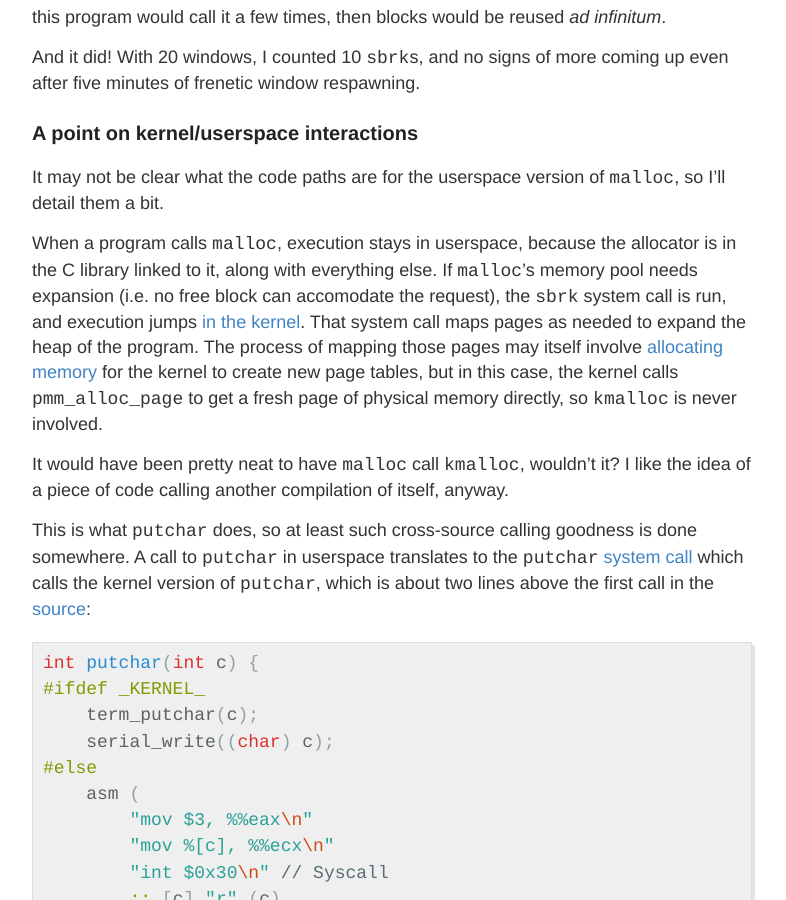
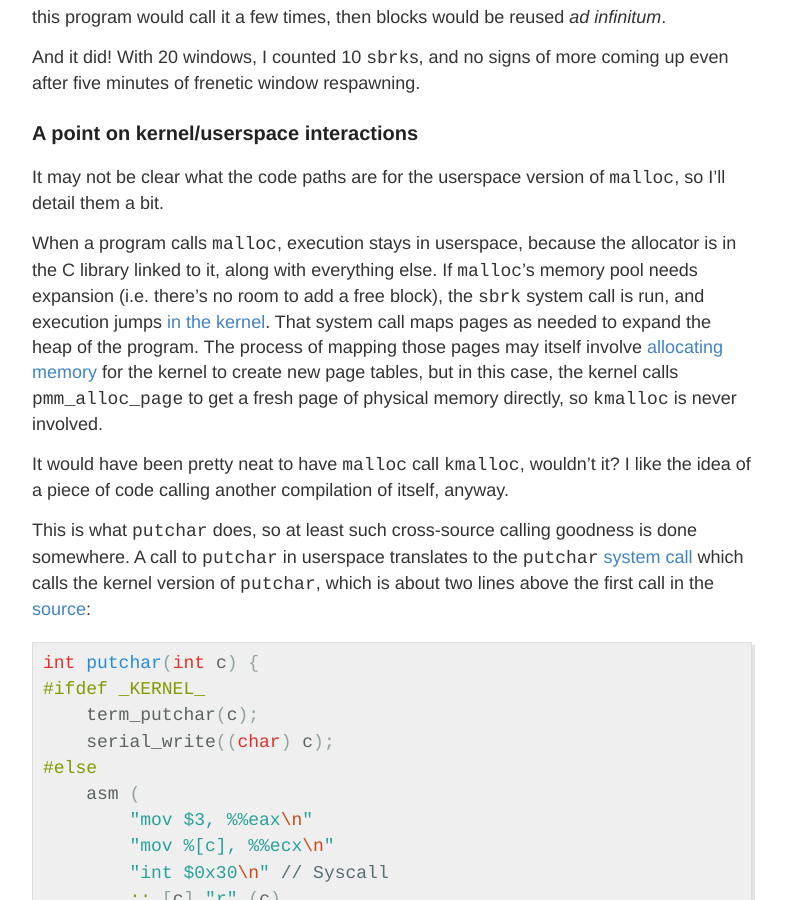
Before and after one commit to 29jm/29jm.github.io, a Jekyll site: the page built from _posts/2020-03-07-advanced-memory-allocation.markdown, in a window 1280 px wide and 900 px high, scrolled down 6199 px. Shown: the whole window, without its empty margins (248-1034 px from the left). Built offline with Jekyll 4.4.1, drawn with Linux system fonts in a browser that asks for light colours.

Commit message:
fix imprecision

```diff
--- a/_posts/2020-03-07-advanced-memory-allocation.markdown
+++ b/_posts/2020-03-07-advanced-memory-allocation.markdown
@@ -197,7 +197,7 @@
 
 It may not be clear what the code paths are for the userspace version of `malloc`, so I'll detail them a bit.
 
-When a program calls `malloc`, execution stays in userspace, because the allocator is in the C library linked to it, along with everything else. If `malloc`'s memory pool needs expansion (i.e. no free block can accomodate the request), the `sbrk` system call is run, and execution jumps [in the kernel][sbrk]. That system call maps pages as needed to expand the heap of the program. The process of mapping those pages may itself involve [allocating memory][paging alloc] for the kernel to create new page tables, but in this case, the kernel calls `pmm_alloc_page` to get a fresh page of physical memory directly, so `kmalloc` is never involved.
+When a program calls `malloc`, execution stays in userspace, because the allocator is in the C library linked to it, along with everything else. If `malloc`'s memory pool needs expansion (i.e. there's no room to add a free block), the `sbrk` system call is run, and execution jumps [in the kernel][sbrk]. That system call maps pages as needed to expand the heap of the program. The process of mapping those pages may itself involve [allocating memory][paging alloc] for the kernel to create new page tables, but in this case, the kernel calls `pmm_alloc_page` to get a fresh page of physical memory directly, so `kmalloc` is never involved.
 
 It would have been pretty neat to have `malloc` call `kmalloc`, wouldn't it? I like the idea of a piece of code calling another compilation of itself, anyway.
 
```
